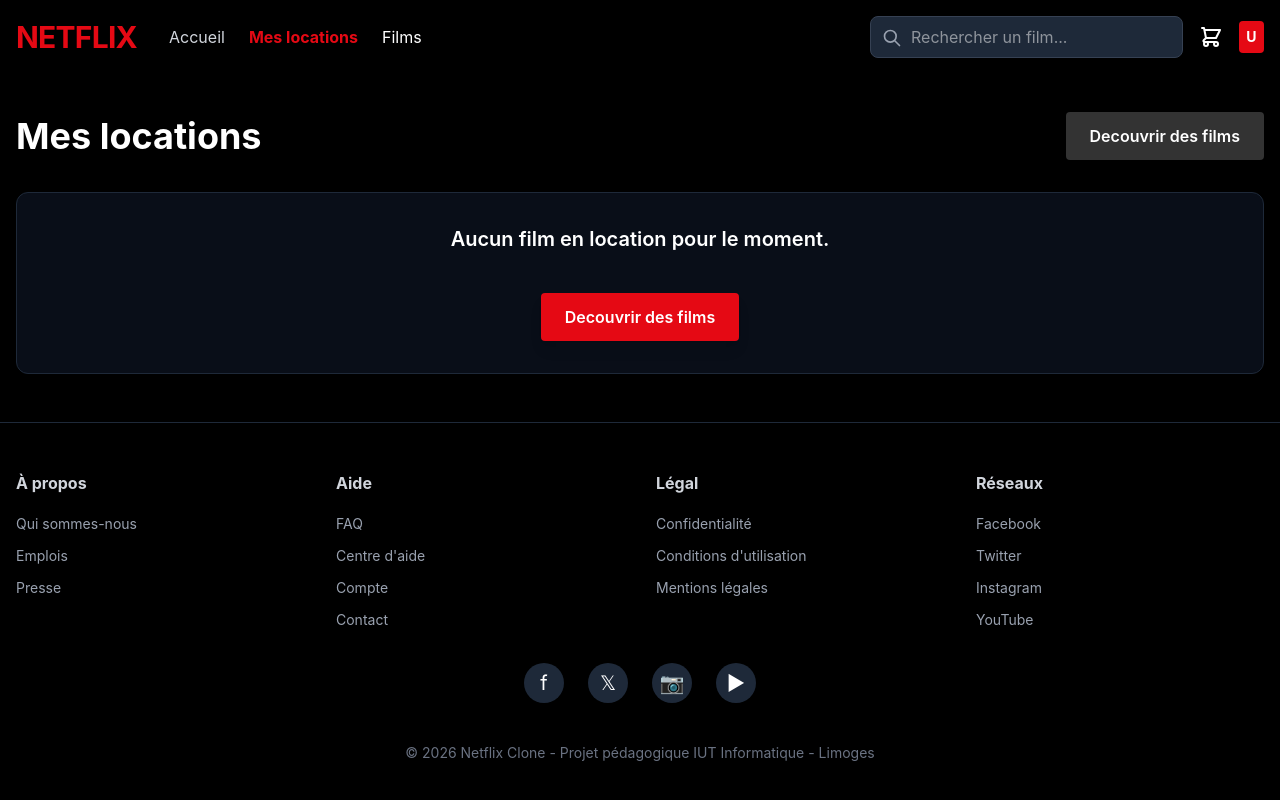
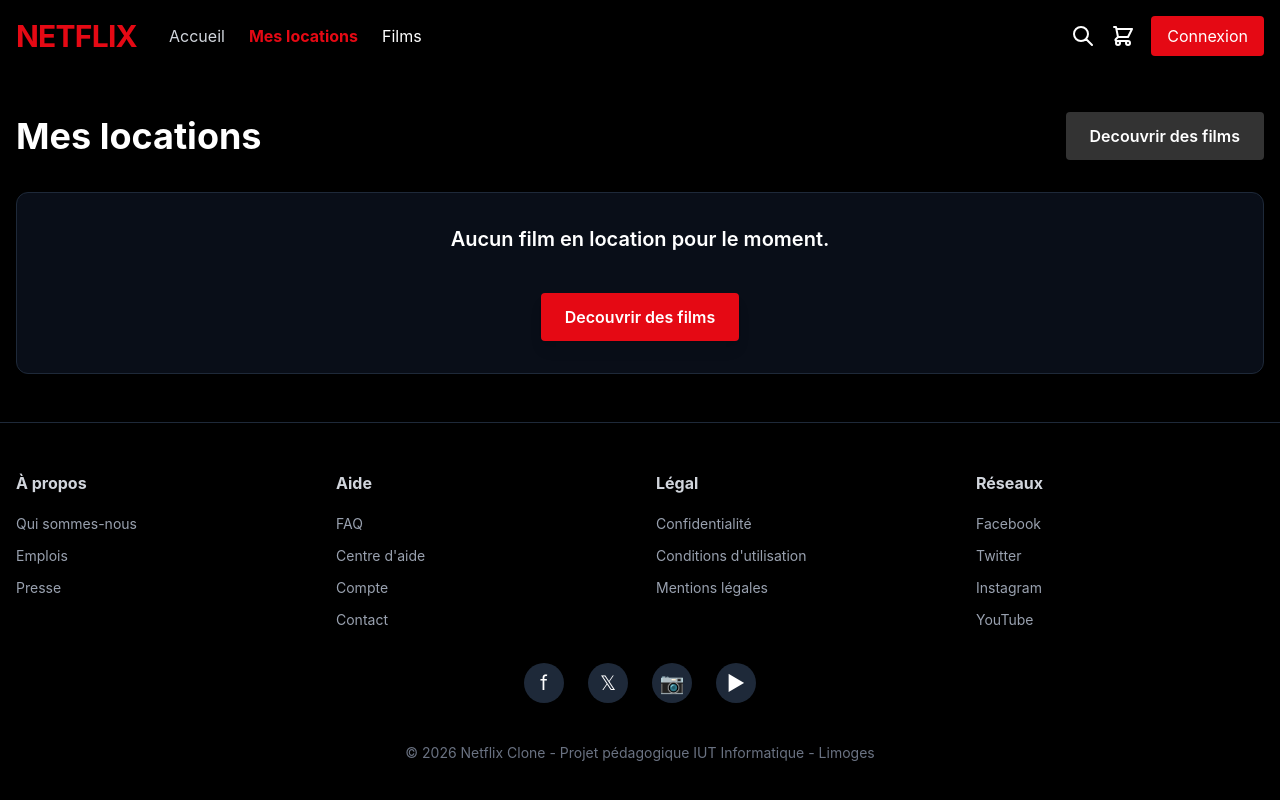
Before and after one commit to nleschaeve/natflix, a React app in the folder frontend-user/: page /my-rentals in a window 1280 px wide. Shown: the top 800 px of the page. Built offline with nearby package versions, Linux system fonts and the light colour scheme; sample sign-in values are in the browser's storage; the HTML template or start-up script is replaced by a standard one.

Commit message:
AuthContext - authentification globale

```diff
--- a/frontend-user/src/components/common/Navbar.jsx
+++ b/frontend-user/src/components/common/Navbar.jsx
@@ -1,52 +1,149 @@
-import { useState, useEffect } from 'react';
-import { NavLink } from 'react-router-dom'
-import SearchBar from '../movies/SearchBar';
-import CartButton from './CartButton';
-import moviesData from '../../../../data/movies.json';
+import { useState, useEffect } from "react";
+import { Link, NavLink } from "react-router-dom";
+import CartButton from "./CartButton";
+import { useAuth } from "../../context/AuthProvider";
 
 function Navbar() {
+  const { user, logout, isAuthenticated } = useAuth();
   const [isScrolled, setIsScrolled] = useState(false);
+  const [showUserMenu, setShowUserMenu] = useState(false);
 
   useEffect(() => {
     const handleScroll = () => setIsScrolled(window.scrollY > 50);
-        window.addEventListener('scroll', handleScroll);
-        return () => window.removeEventListener('scroll', handleScroll);
+    window.addEventListener("scroll", handleScroll);
+    return () => window.removeEventListener("scroll", handleScroll);
   }, []);
 
+  const handleLogout = () => {
+    logout();
+    setShowUserMenu(false);
+  };
+
   return (
-        <nav className={`fixed top-0 w-full z-50 transition-colors duration-300 ${
-            isScrolled ? 'bg-black' : 'bg-transparent'
-        }`}>
+    <nav
+      className={`fixed top-0 w-full z-50 transition-colors duration-300 ${
+        isScrolled ? "bg-black" : "bg-transparent"
+      }`}
+    >
       <div className="container mx-auto px-4 py-4">
         <div className="flex items-center justify-between">
           {/* Logo */}
           <div className="flex items-center space-x-8">
-                        <NavLink to="/" className="text-primary text-3xl font-bold tracking-tight">NETFLIX</NavLink>
+            <NavLink
+              to="/"
+              className="text-primary text-3xl font-bold tracking-tight"
+            >
+              NETFLIX
+            </NavLink>
 
             {/* Navigation Links */}
             <ul className="hidden md:flex space-x-6">
               <li>
-                                <NavLink to="/" className={({isActive}) => isActive ? 'text-primary font-bold' :'text-gray-300 hover:text-white'}>Accueil</NavLink>
+                <NavLink
+                  to="/"
+                  className={({ isActive }) =>
+                    isActive
+                      ? "text-primary font-bold"
+                      : "text-gray-300 hover:text-white"
+                  }
+                >
+                  Accueil
+                </NavLink>
               </li>
               <li>
-                                <NavLink to="/my-rentals" className={({isActive}) => isActive ? 'text-primary font-bold' : 'text-gray-300 hover:text-white'}>Mes locations</NavLink>
+                <NavLink
+                  to="/my-rentals"
+                  className={({ isActive }) =>
+                    isActive
+                      ? "text-primary font-bold"
+                      : "text-gray-300 hover:text-white"
+                  }
+                >
+                  Mes locations
+                </NavLink>
               </li>
               <li>
-                                <a href="#" className="text-white hover:text-primary transition-colors">Films</a>
+                <a
+                  href="#"
+                  className="text-white hover:text-primary transition-colors"
+                >
+                  Films
+                </a>
               </li>
             </ul>
           </div>
 
           {/* User Section */}
           <div className="flex items-center space-x-4">
-                        <SearchBar movies={moviesData} onSearch={() => {}} />
+            {/* <SearchBar movies={movies} onSearch={onSearch} /> */}
+            <button
+              className="hover:text-gray-300 transition-colors"
+              aria-label="Recherche"
+            >
+              <svg
+                className="w-6 h-6"
+                fill="none"
+                stroke="currentColor"
+                viewBox="0 0 24 24"
+              >
+                <path
+                  strokeLinecap="round"
+                  strokeLinejoin="round"
+                  strokeWidth={2}
+                  d="M21 21l-6-6m2-5a7 7 0 11-14 0 7 7 0 0114 0z"
+                />
+              </svg>
+            </button>
 
             <CartButton />
 
-                        {/* User Avatar */}
-                        <div className="w-8 h-8 bg-primary rounded flex items-center justify-center cursor-pointer hover:bg-primary-dark transition-colors">
-                            <span className="text-sm font-bold">U</span>
+            {isAuthenticated() ? (
+              <div className="relative">
+                <button
+                  onClick={() => setShowUserMenu(!showUserMenu)}
+                  className="flex items-center space-x-2"
+                >
+                  <img
+                    src={user?.avatar}
+                    alt={user?.name || "Utilisateur"}
+                    className="w-8 h-8 rounded cursor-pointer hover:ring-2 hover:ring-primary transition"
+                  />
+                  <span className="hidden md:block text-sm">{user?.name}</span>
+                </button>
+
+                {showUserMenu && (
+                  <div className="absolute right-0 mt-2 w-48 bg-black/95 backdrop-blur-lg border border-gray-800 rounded-lg shadow-xl py-2">
+                    <NavLink
+                      to="/profile"
+                      className="block px-4 py-2 text-gray-300 hover:text-white transition"
+                      onClick={() => setShowUserMenu(false)}
+                    >
+                      Mon profil
+                    </NavLink>
+                    <NavLink
+                      to="/my-rentals"
+                      className="block px-4 py-2 text-gray-300 hover:text-white transition"
+                      onClick={() => setShowUserMenu(false)}
+                    >
+                      Mes locations
+                    </NavLink>
+                    <hr className="border-gray-800 my-2" />
+                    <button
+                      onClick={handleLogout}
+                      className="w-full text-left px-4 py-2 hover:bg-gray-800 transition text-red-400"
+                    >
+                      Déconnexion
+                    </button>
                   </div>
+                )}
+              </div>
+            ) : (
+              <Link to="/login">
+                <button className="px-4 py-2 bg-primary hover:bg-primary-dark rounded transition">
+                  Connexion
+                </button>
+              </Link>
+            )}
           </div>
         </div>
       </div>
--- /dev/null
+++ b/frontend-user/src/context/AuthProvider.jsx
@@ -0,0 +1,88 @@
+import { createContext, useContext, useState, useEffect } from "react";
+
+const AuthContext = createContext();
+
+export function AuthProvider({ children }) {
+  const [user, setUser] = useState(null);
+  const [loading, setLoading] = useState(false);
+
+  // TODO : Charger l'utilisateur depuis localStorage au démarrage
+  useEffect(() => {
+    // TODO
+  }, []);
+
+  // Fonction de connexion
+  const login = async (email, password) => {
+    try {
+      // TODO: Sera remplacé plus tard par la vraie API (séance 8 ou 9 , ça dépend ;-))
+      // Simulation
+      await new Promise((resolve) => setTimeout(resolve, 1000));
+      const mockUser = {
+        id: Date.now(),
+        email,
+        name: email.split("@")[0],
+        avatar: `https://ui-avatars.com/api/?name=${email}&background=e50914&color=fff`,
+      };
+
+      // TODO : Enregistrer les données de l'utilisateur dans le localStorage
+      setUser(mockUser);
+
+      return { success: true };
+    } catch (error) {
+      return { success: false, error: error.message };
+    }
+  };
+
+  // Fonction d'inscription
+  const register = async (name, email, password) => {
+    // TODO : inspirez-vous de plus haut
+    return { success: false };
+  };
+
+  // Fonction de déconnexion
+  const logout = () => {
+    // TODO : Supprimez l’utilisateur enregistré en mémoire
+    setUser(null);
+  };
+
+  // Vérifier si l'utilisateur est connecté
+  const isAuthenticated = () => {
+    // XXXX
+    return !!user;
+  };
+
+  // Mettre à jour le profil
+  const updateProfile = (updates) => {
+    const updatedUser = { ...user, ...updates }; // ca ne vous rappelle rien ?
+
+    // TODO : Mettre à jour et stocker l’utilisateur
+    setUser(updatedUser);
+  };
+
+  // On met a disposition les elements pour etre utilises dans les composants
+  const value = {
+    user,
+    loading,
+    login,
+    register,
+    logout,
+    isAuthenticated,
+    updateProfile,
+  };
+
+  return (
+    <AuthContext.Provider value={value}>
+      {!loading && children}
+    </AuthContext.Provider>
+  );
+}
+
+// Hook personnalisé
+export function useAuth() {
+  const context = useContext(AuthContext);
+  if (!context) {
+    throw new Error("useAuth must be used within AuthProvider");
+  }
+
+  return context;
+}
--- a/frontend-user/vite.config.js
+++ b/frontend-user/vite.config.js
@@ -12,7 +12,7 @@ export default defineConfig({
     }
   },
   server: {
-    port: 3000,
+    port: 3800,
     proxy: {
       '/api': 'http://localhost:5000'
     }
```
Also changed, not shown: frontend-user/src/App.jsx (+13 -10 lines), frontend-user/src/pages/Login.jsx (+51 -27 lines). Lines whose indentation alone changed are shown as unchanged.
